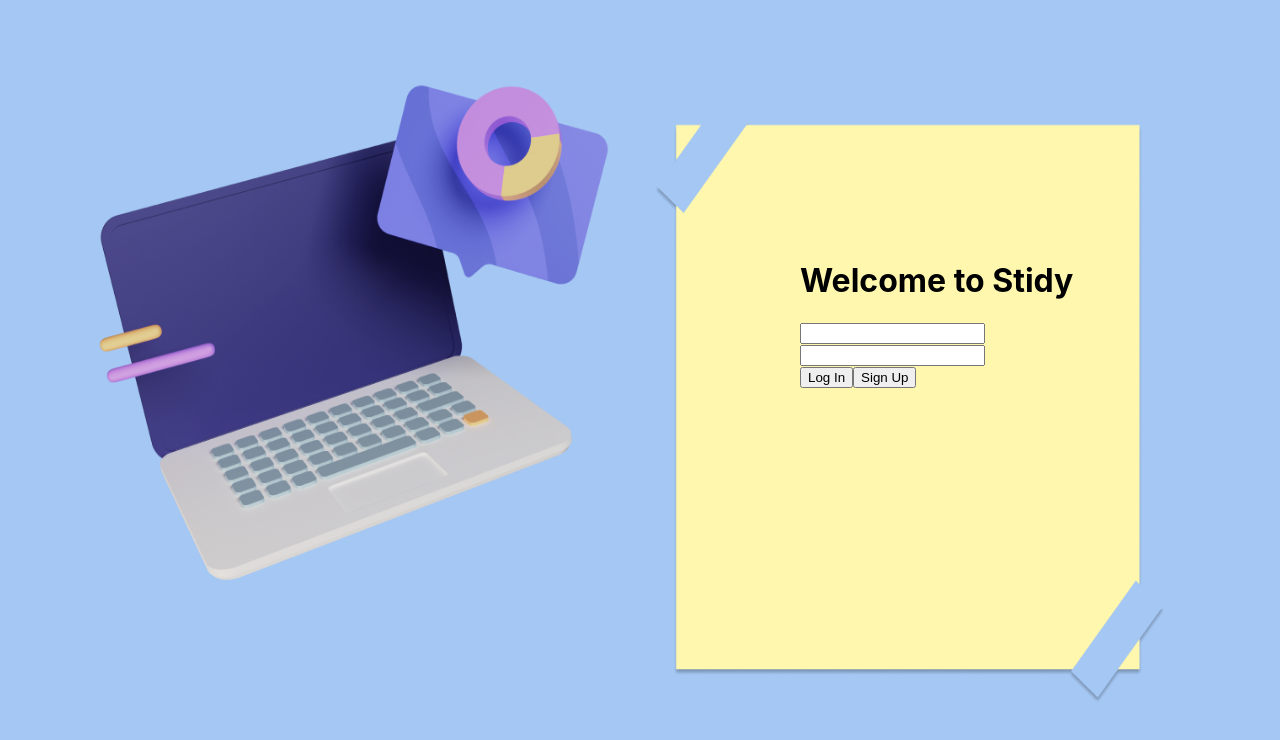
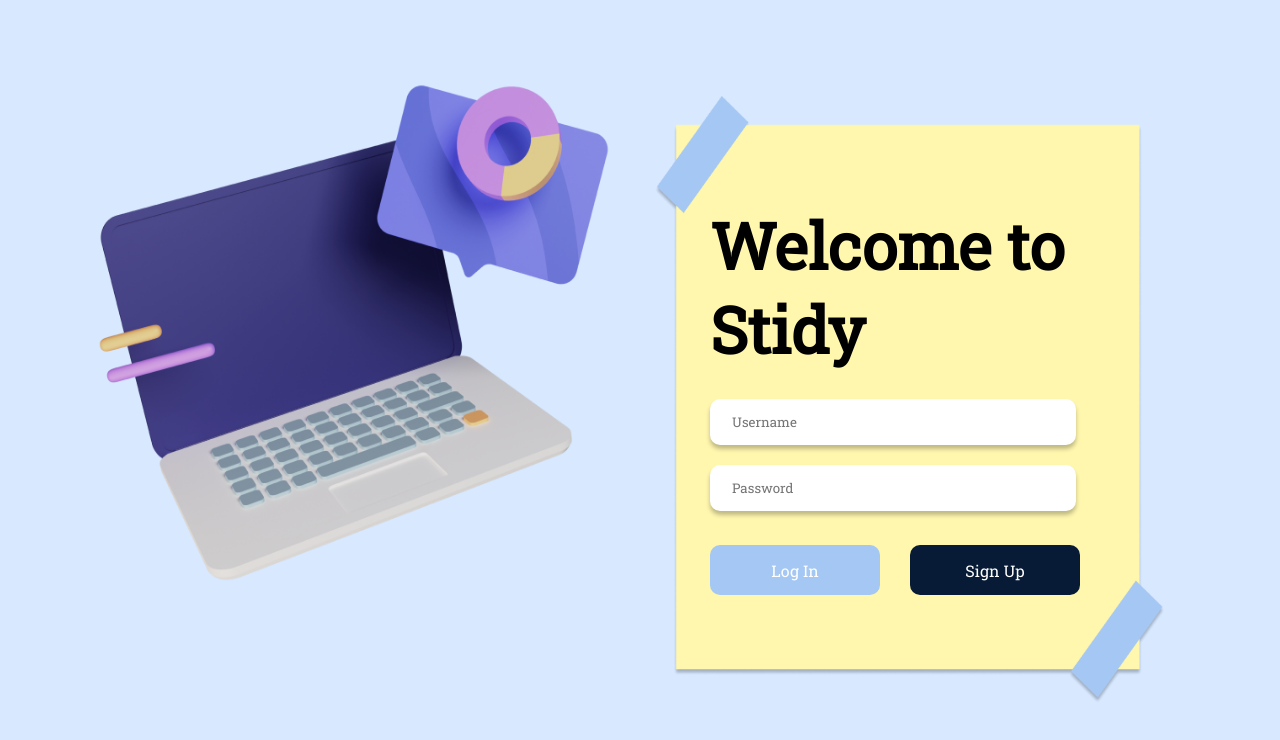
Before and after one commit to cass-dlcm/pomodoro-tasks, a React (Create React App) app in the folder frontend/: page / in a window 1280 px wide. Shown: the top 740 px of the page. Built offline with nearby package versions, Linux system fonts and the light colour scheme.

Commit message:
style home page

```diff
--- a/frontend/src/App.js
+++ b/frontend/src/App.js
@@ -1,10 +1,22 @@
 import { Home } from "./components/Home";
-import { Clock } from "./components/Clock";
+import { SignUp } from "./components/SignUp";
+import { Clock } from "./components/Clock"
+
+import {
+  BrowserRouter as Router,
+  Switch,
+  Route,
+  Link
+} from "react-router-dom";
 
 function App() {
   return (
     <div >
-      <Home />
+      <Router>
+        <Route exact path="/" component={Home} />
+        <Route exact path="/signup" component={SignUp} />
+        <Route exact path="/clock" component={Clock} />
+        </Router>
 
     </div>
   );
--- a/frontend/src/components/Home/Home.jsx
+++ b/frontend/src/components/Home/Home.jsx
@@ -1,6 +1,16 @@
 import styles from "./Home.module.scss";
+import { useHistory } from "react-router";
+
+import {
+    BrowserRouter as Router,
+    Switch,
+    Route,
+    Link
+  } from "react-router-dom";
 
 export const Home = () => {
+    let history = useHistory();
+
     return (
         <div>
             <div className={styles.background}>
@@ -10,17 +20,21 @@ export const Home = () => {
                 <div className={styles.sec2}>
                 <img src="./assets/StickyNote.png" alt="" />
                 <div className={styles.loginSection}>
-                <div className="heading">
+                <div className={styles.heading}>
                 <h1>Welcome to Stidy</h1>
                 </div>
                 <div>
-                    <div className="input-section">
-                    <input type="text" />
-                    <input type="text" />
+                    <div className={styles.inputSection}>
+                    <input className={styles.input} type="text" placeholder="Username"/>
+                    <input className={styles.input} type="text" placeholder="Password"/>
                     </div>
-                    <div className="btn-section">
-                        <button>Log In</button>
-                        <button>Sign Up</button>
+                    <div className={styles.btnSection}>
+                    <button className={styles.btn1}>
+                        <a href="">Log In</a>
+                    </button>
+                    <button onClick={() => {history.push("/signup")}} type="button" className={styles.btn2}>
+                        <a href="">Sign Up</a>
+                    </button>
                     </div>
                 </div>
 
--- a/frontend/src/components/Home/Home.module.scss
+++ b/frontend/src/components/Home/Home.module.scss
@@ -1,13 +1,16 @@
+@import url('https://fonts.googleapis.com/css2?family=Roboto+Slab&display=swap');
+
 * {
     overflow-x: hidden;
     overflow-y: hidden;
+    font-family: 'Roboto Slab', serif;
 }
 
 .background {
     height: 100vh;
     width: 100vw;
     display: flex;
-    background-color: #A5C7F3;
+    background-color: #D7E8FF;
 }
 
 .sec1 {
@@ -36,7 +39,73 @@
 }
 
 .loginSection {
-    height: 20rem;
-    width: 20rem;
+    height: 30rem;
+    width: 25rem;
     position: absolute;
+    padding-right: 120px;
+
 }
+
+.heading {
+    font-size: 2rem;
+    padding-left: 10px;
+    height: 220px;
+}
+
+.inputSection {
+    display: flex;
+    height: 150px;
+    flex-direction: column;
+    justify-content: space-evenly;
+    padding-left: 10px;
+}
+
+.input {
+    height: 40px;
+    width: 340px;
+    border-radius: 10px;
+    border-color: transparent;
+    box-shadow: 0px 4px 4px rgba(0, 0, 0, 0.25);
+    padding-left: 20px;
+}
+
+.btnSection {
+    padding-left: 10px;
+    padding-right: 10px;
+    height: 80px;
+    width: 370px;
+    display: flex;
+    justify-content: space-between;
+    align-items: center;
+}
+
+.btn1 {
+    width: 170px;
+    height: 50px;
+    border-radius: 10px;
+    border-color: transparent;
+    background: #A5C7F3;
+
+}
+
+.btn1 a {
+    font-size: 1rem;
+    color: #fff;
+    text-decoration: none;
+}
+
+.btn2 {
+    width: 170px;
+    height: 50px;
+    border-radius: 10px;
+    border-color: transparent;
+    background: #071B36;
+    font-size: 1rem;
+    color: #fff;
+}
+
+.btn2 a {
+    font-size: 1rem;
+    color: #fff;
+    text-decoration: none;
+}
```
